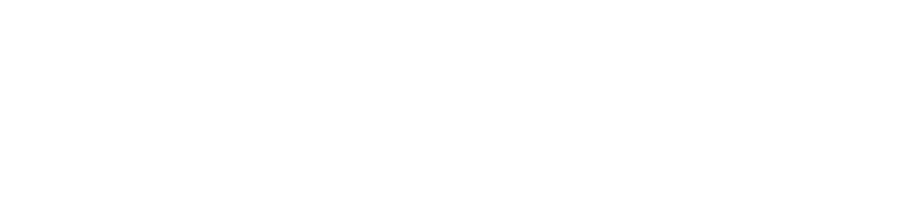
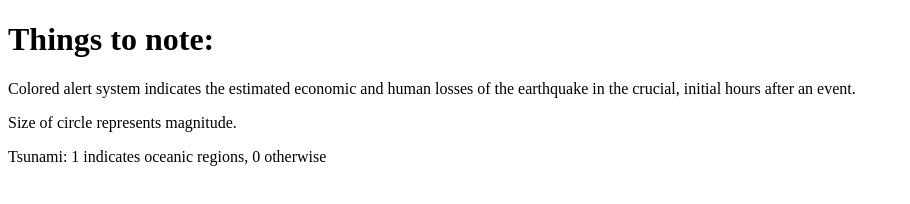
Before and after one commit to echeng924/earthquake-map, a plain HTML site: page index.html in a window 1280 px wide. Shown: the whole page, without its empty margins (0-910 px from the left). Drawn offline with Linux system fonts and the light colour scheme; some packages are replaced by stand-ins of ours.

Commit message:
add dom element for map

```diff
--- a/index.html
+++ b/index.html
@@ -4,6 +4,18 @@
   <title>Earthquake Map</title>
 </head>
 <body>
-<script src='scripts.js' type="text/javascript"></script>
+<div id='legend'>
+    <h1>Things to note:</h1>
+    <p>Colored alert system indicates the estimated economic and human losses of the earthquake in the crucial, initial hours after an event.</p>
+    <p>Size of circle represents magnitude.</p>
+    <p>Tsunami: 1 indicates oceanic regions, 0 otherwise</p>
+  </div>
+  <div id='map'></div>
+
+
+  <script src="scripts.js" type="text/javascript" charset="utf-8" async defer></script>
+    <script async defer
+    src="https://maps.googleapis.com/maps/api/js?key=AIzaSyBT9j3XiDA6IYDFKX2IhBHId15bY0nWesI&callback=initMap">
+  </script>
 </body>
 </html>
```
